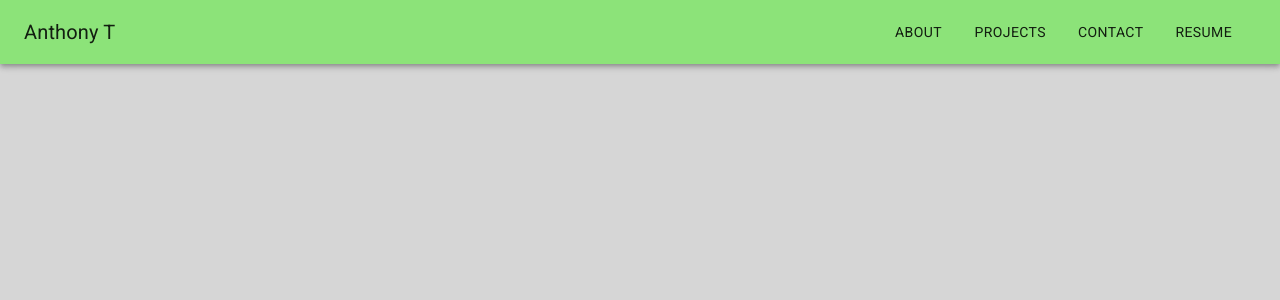
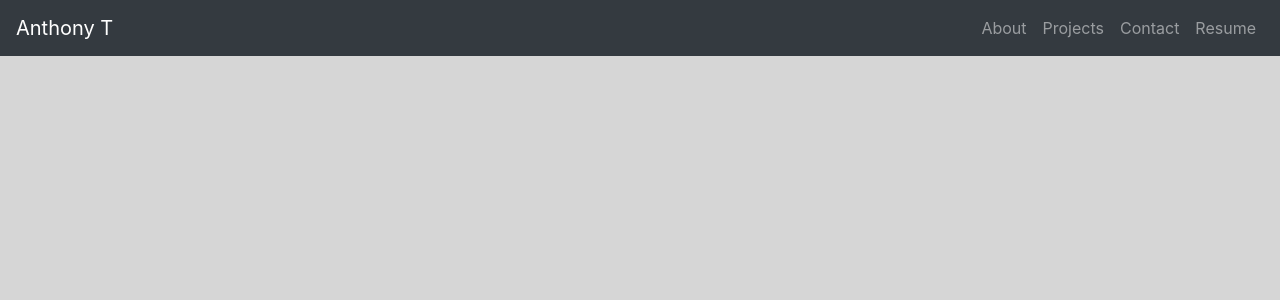
Before and after one commit to iiTONELOC/react-portolio, a React (Create React App) app: page / in a window 1280 px wide. Shown: the top 300 px of the page. Built offline with nearby package versions, Linux system fonts and the light colour scheme.

Commit message:
changed to bootstrap

```diff
--- a/package.json
+++ b/package.json
@@ -4,14 +4,13 @@
   "private": true,
   "dependencies": {
     "@fontsource/roboto": "^4.4.5",
-    "@material-ui/core": "^4.11.4",
-    "@material-ui/icons": "^4.11.2",
-    "@material-ui/lab": "^4.0.0-alpha.58",
     "@testing-library/jest-dom": "^5.14.1",
     "@testing-library/react": "^12.0.0",
     "@testing-library/user-event": "^13.1.9",
     "avataaars": "^1.2.2",
+    "bootstrap": "^4.6.0",
     "react": "^17.0.2",
+    "react-bootstrap": "^1.6.1",
     "react-dom": "^17.0.2",
     "react-scripts": "4.0.3",
     "web-vitals": "^2.0.1"
--- a/src/App.js
+++ b/src/App.js
@@ -1,19 +1,10 @@
 import React, { useState } from 'react';
-import Container from '@material-ui/core/Container';
-import Nav from './components/Nav';
-import { createMuiTheme, ThemeProvider } from "@material-ui/core";
-import roboto from '@fontsource/roboto';
-const theme = createMuiTheme({
-  palette: {
-    primary: {
-      main: "#8ce379"
-    },
-    secondary: {
-      main: "#d079e3"
-    }
-  },
-  fontFamily: roboto,
-});
+import MyNav from './components/Nav';
+import "bootstrap/dist/css/bootstrap.min.css";
+import Container from 'react-bootstrap/Container';
+import Row from 'react-bootstrap/Row';
+import Col from 'react-bootstrap/Col'
+
 function App() {
   // constants for nav bar
   const [tabs] = useState([
@@ -25,25 +16,26 @@ function App() {
     { name: 'Resume' },
   ]);
   return (
-    <ThemeProvider
-      theme={theme}
+
+    <Container
+      bg="dark"
+      fluid
+      className={'m-0 p-0'}
     >
-      <Container
-        className="Container"
-        maxWidth={false}
-        disableGutters
-      >
-        {/* INSERT NAV */}
-        < Nav tabs={tabs}></Nav >
-        {/* INSERT 'HERO' */}
-        {/* INSERT ABOUT */}
-        {/* INSERT PROJECTS/PORTFOLIO */}
-        {/* INSERT  CONTACT*/}
-        {/* INSERT DOWNLOAD RESUME */}
-        {/* INSERT FOOTER */}
-      </Container >
-    </ThemeProvider>
-    // *main div for page
+      <Row xs={12}>
+        <Col xs={12}>
+          <MyNav tabs={tabs}></MyNav>
+        </Col>
+        <Col xs={12}>
+          {/* ABOUT */}
+          {/* PROJECTS */}
+          {/* CONTACT */}
+          {/* RESUME */}
+        </Col>
+      </Row>
+    </Container>
+
+
 
   );
 }
--- /dev/null
+++ b/src/components/About/index.js
@@ -0,0 +1 @@
+import React from 'react';
--- a/src/components/Nav/index.js
+++ b/src/components/Nav/index.js
@@ -1,85 +1,48 @@
 import React from 'react';
-import { makeStyles } from '@material-ui/core/styles';
-import { AppBar, Toolbar, Typography, Button } from '@material-ui/core';
+import Navbar from 'react-bootstrap/Navbar';
+import Nav from 'react-bootstrap/Nav';
 
 
-const useStyles = makeStyles((theme) => ({
-    root: {
-        flexGrow: 1,
-    },
-    menuButton: {
-        marginRight: theme.spacing(2),
-    },
-    title: {
-        flexGrow: 1,
-    },
-}));
 
-export default function Nav(props) {
-    const classes = useStyles();
+
+
+
+
+export default function MyNav(props) {
+
+    // pass the nav tabs down from App so we can control what renders
     const {
         tabs = [],
     } = props;
-    const tabName = (name) => {
-        return `#${name}`
+    // handles the nav link highlighting when the mouse is over the selection
+    const changeButtonColor = (e, remove) => {
+        const linkStyle = 'background-color: rgba(208, 121, 227, 0.767); border-radius: 5px; color: black;)';
+        const target = e.target;
+        if (target.matches('span')) target.parentElement.style = linkStyle;
+        if (target.matches('a')) target.style = linkStyle;
+        if (remove) target.matches('span') ? target.parentElement.style = '' : target.style = '';
     }
-    const changeButtonColor = (e) => {
-        if (e.target.matches('a') || e.target.matches('span')) {
-            e.target.style = 'background-color: rgba(208, 121, 227, 0.767);)'
-        }
-    }
-    return (
-        <div className={classes.root}
-        >
-            <AppBar position="static">
-                <Toolbar
-                    onPointerOver={(e) => { changeButtonColor(e) }}
-                    onPointerOut={(e) => { e.target.removeAttribute('style') }}>
-                    <Typography variant="h6" className={classes.title}>
-                        Anthony T
-                    </Typography>
-                    {tabs.map((tab) => (
-                        <Button
-                            href={tabName(tab.name)}
-                            className={classes.menuButton}
-                            key={tab.name}
-
-                        >
-                            {tab.name}
-                        </Button>
-                    ))}
-                </Toolbar>
-            </AppBar>
-        </div>
-    );
-}
 
 
 
-// import React, { useEffect } from 'react';
-// import { AppBar, Toolbar, IconButton, Typography, Button } from '@material-ui/core';
+    // NAV RETURN
+    return (
+        <Navbar bg="dark" variant="dark" className={'d-flex flex-wrap justify-content-between'}>
+            <div>
+                <Navbar.Brand href="#home">Anthony T</Navbar.Brand>
+            </div>
 
+            <Nav className="">
+                {tabs.map((tabs) => (
+                    <Nav.Link
+                        onPointerOver={(e) => { changeButtonColor(e) }}
+                        onPointerOut={(e) => { changeButtonColor(e, true) }}
+                        href={`#${tabs.name}`}
+                        key={tabs.name}
+                    >{tabs.name}</Nav.Link>
+                ))}
+            </Nav>
+        </Navbar>
 
-// function Nav(props) {
-//     const {
-//         tabs = [],
-//     } = props;
-//     return (
-//         <AppBar position="static"
-//             color='grey'
-//         >
-//             <Toolbar>
-//                 <IconButton edge="start" classes='menuButton' color="" aria-label="menu">
-//                     {/* <MenuIcon /> */}
-//                 </IconButton>
-//                 <Typography variant="h6" classes='title'>
-//                     Anthony T.
-//                 </Typography>
-//                 <Button color="primary">Login</Button>
-//             </Toolbar>
-//         </AppBar>
-//     )
-
-// }
-
-// export default Nav;
+    );
+}
```
Also changed, not shown: 1 other file (tests, documents, lock files or other folders).
